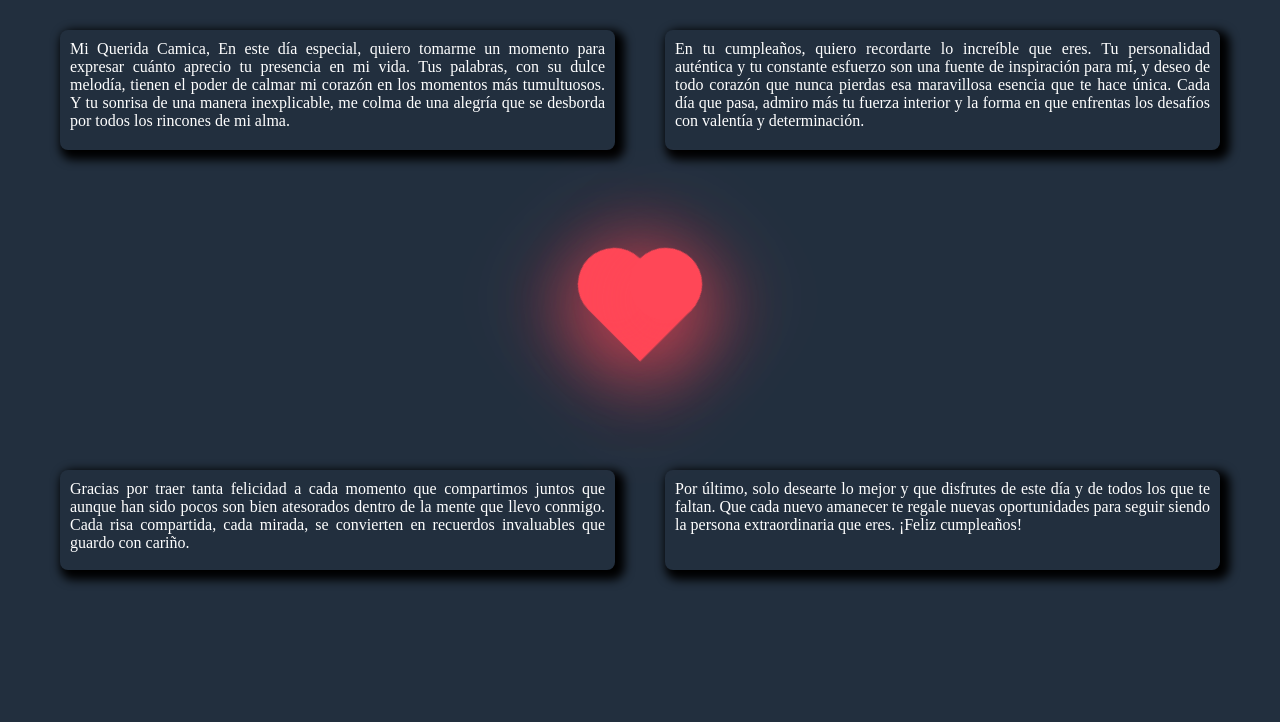
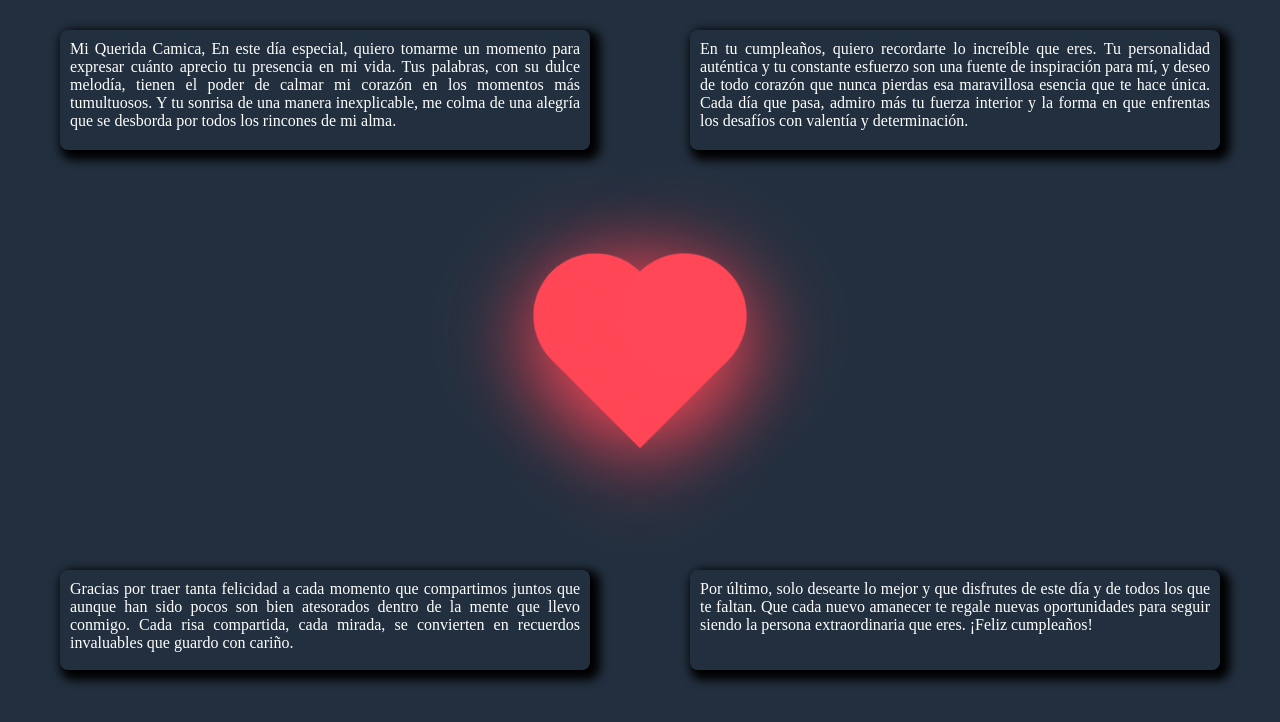
Before and after one commit to BrAlMoCa/cumple.github.io, a plain HTML site: page index.html in a window 1280 px wide. Drawn offline with Linux system fonts and the light colour scheme.

Commit message:
Update style.css corazon mas grande

```diff
--- a/style.css
+++ b/style.css
@@ -14,13 +14,22 @@ body {
     align-items: center;
 }
 
-.cajas_1,
+.cajas_1 {
+    display: grid;
+    grid-template-columns: repeat(auto-fit, minmax(500px, 1fr));
+    gap: 100px;
+    margin-left: 60px;
+    margin-right: 60px;
+    margin-bottom: 50px;
+}
+
 .cajas_2 {
     display: grid;
     grid-template-columns: repeat(auto-fit, minmax(500px, 1fr));
-    gap: 50px;
+    gap: 100px;
     margin-left: 60px;
     margin-right: 60px;
+    margin-top: 50px;
 }
 
 .mensaje1 {
@@ -74,8 +83,8 @@ body {
 .heart {
     margin-top: 300px;
     margin: 20px;
-    width: 70px;
-    height: 70px;
+    width: 120px;
+    height: 120px;
     transform: rotate(-45deg);
     background: #ff4757;
     box-shadow: -10px 10px 90px #ff4757;
@@ -101,8 +110,8 @@ body {
     content: "";
     position: absolute;
     top: -50%;
-    width: 70px;
-    height: 70px;
+    width: 120px;
+    height: 120px;
     border-radius: 50%;
     background: #ff4757;
     box-shadow: -10px 10px 90px #ff4757;
@@ -112,8 +121,8 @@ body {
     content: "";
     position: absolute;
     right: -50%;
-    width: 70px;
-    height: 70px;
+    width: 120px;
+    height: 120px;
     border-radius: 50%;
     background: #ff4757;
     box-shadow: -10px 10px 90px #ff4757;
```
